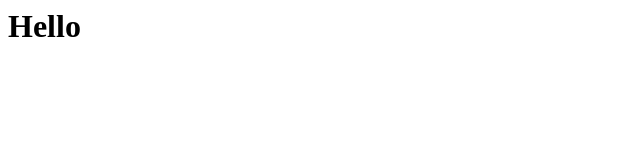
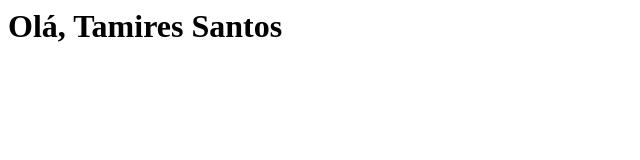
Before and after one commit to skills/code-with-codespaces, a plain HTML site: page index.html in a window 1280 px wide. Shown: the whole page, without its empty margins (0-640 px from the left). Drawn offline with Linux system fonts and the light colour scheme.

Commit message:
update greeting in index.html to display"Olá, Tamires Santos!"instead of "Hello"

```diff
--- a/index.html
+++ b/index.html
@@ -1,3 +1,3 @@
 <html>
-  <h1>Hello</h1>
+  <h1>Olá, Tamires Santos</h1>
 </html>
```
